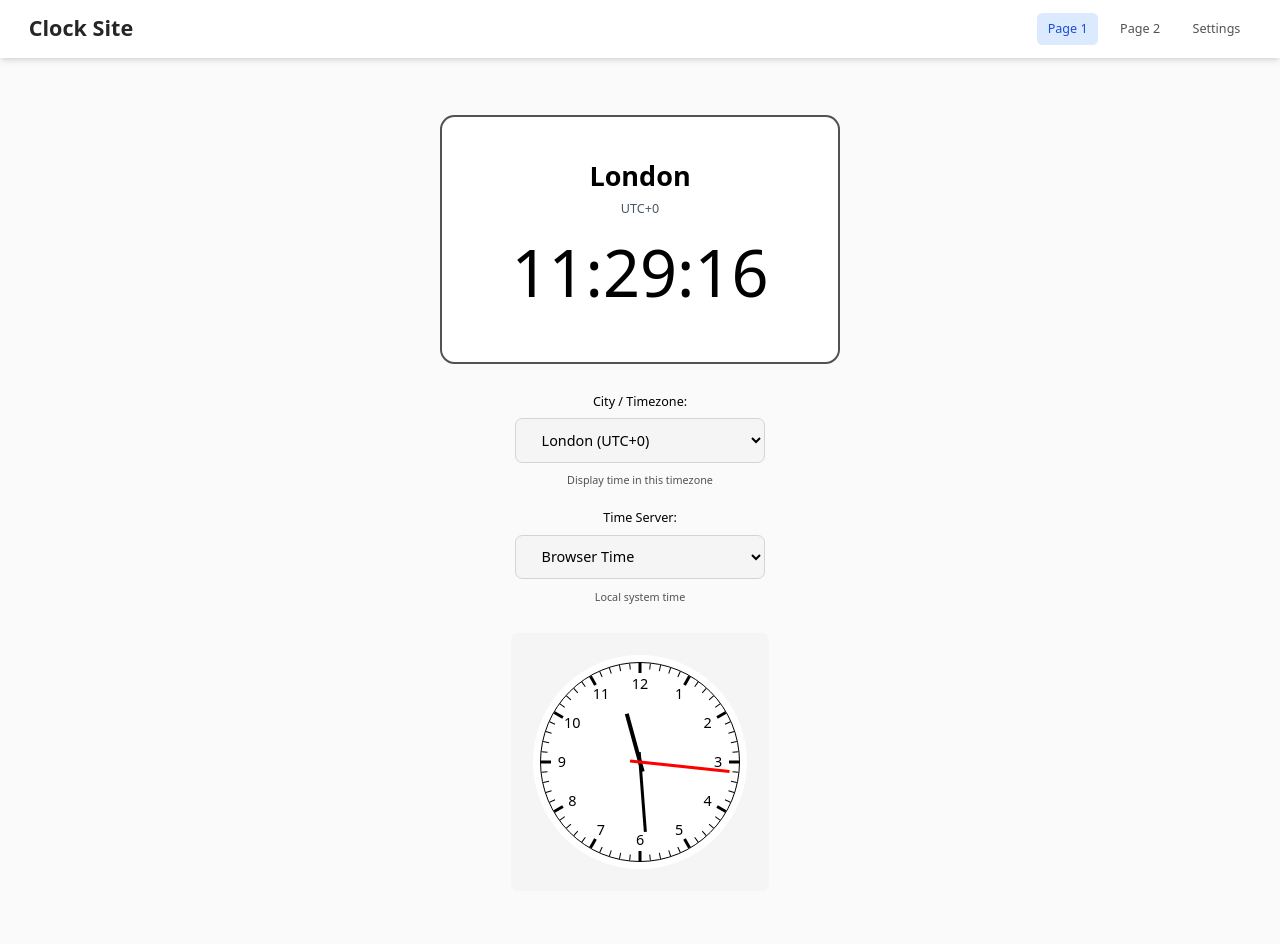
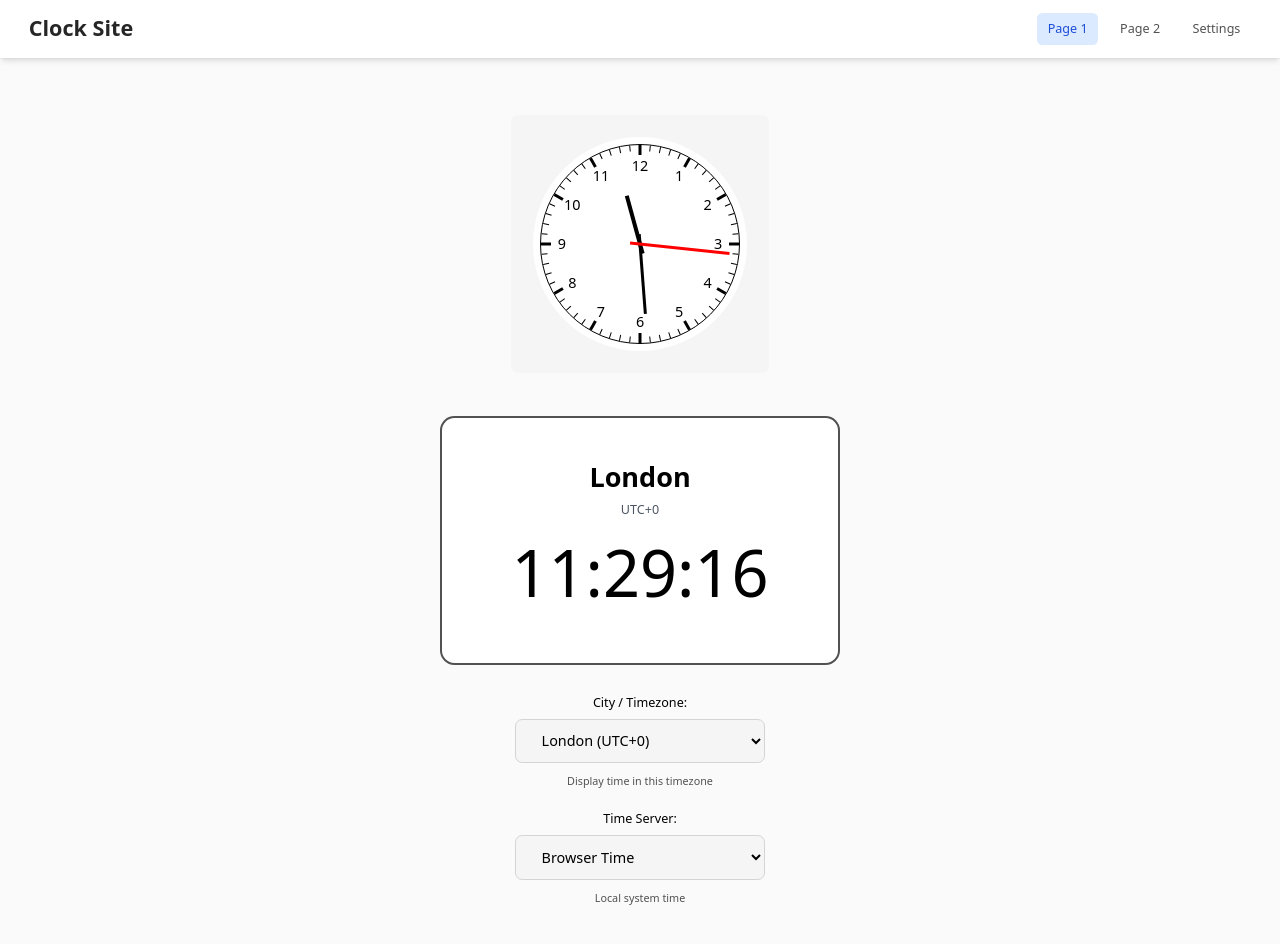
Before and after one commit to tobyhogan/react-clock-site, a React (Vite) app: page /page1 in a window 1280 px wide. Shown: the top 944 px of the page. Built offline with nearby package versions, Linux system fonts and the light colour scheme.

Commit message:
version 1.2.8

```diff
--- a/src/1-components-&-utilities/2-page-specific/1-page1/2-components/Component1.tsx
+++ b/src/1-components-&-utilities/2-page-specific/1-page1/2-components/Component1.tsx
@@ -135,7 +135,7 @@
   const displayTime = formatTime(serverTime || currentTime, selectedTimezone.timezone);
 
   return (
-    <div className="flex flex-col items-center justify-center min-h-[60vh] gap-8">
+    <div className="flex flex-col items-center justify-center gap-8">
       {/* Raised Clock Widget */}
       <div className="bg-white dark:bg-neutral-800 border-2 border-neutral-600 rounded-2xl p-12 min-w-[400px] pt-12 pb-16">
 
--- a/src/1-components-&-utilities/2-page-specific/1-page1/2-components/Component3.tsx
+++ b/src/1-components-&-utilities/2-page-specific/1-page1/2-components/Component3.tsx
@@ -19,7 +19,7 @@
   */
 
   return (
-    <div className="flex flex-col items-center justify-center py-8">
+    <div className="flex flex-col items-center justify-center">
       <div className="bg-neutral-100 dark:bg-neutral-800 p-6 rounded-lg">
         <div className="flex justify-center">
           <div className="bg-white rounded-full p-2 inline-block">
--- a/src/pages/Page1.tsx
+++ b/src/pages/Page1.tsx
@@ -6,6 +6,16 @@
 const Page1 = () => {
   return (
     <div className="container mx-auto px-4 py-8">
+
+
+
+      <ReactClockComponent />
+
+
+
+      <div className='mt-12' ></div>
+
+
 
 
       <Clock />
@@ -20,7 +30,6 @@
 
 
 
-      <ReactClockComponent />
 
 
     </div>
```
